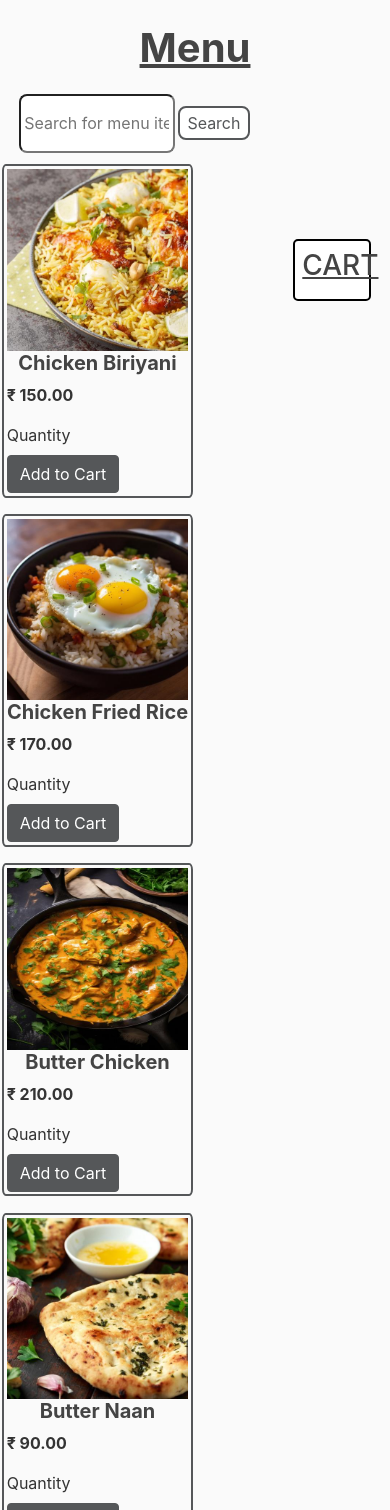
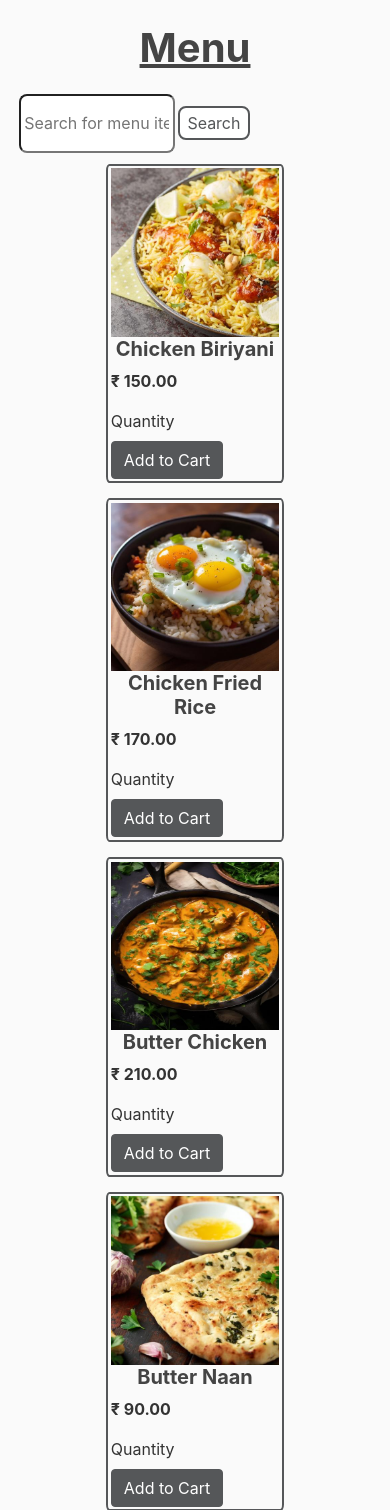
Before and after one commit to Nikhil422004/Tavern_Restaurant_App, a Django app: page /menu/ in a window 390 px wide. Shown: the part 56-1566 px from the top of the page. Run offline with Django 5.2, Linux system fonts and the light colour scheme; a user stored in the database is signed in; data comes from the database, SQL or seed files in the repository; both versions use the stored data as it was after the commit; data that the repository does not hold is empty; some libraries are stand-ins or nearby versions.

Commit message:
completed

```diff
--- a/menu/controller/cart.py
+++ b/menu/controller/cart.py
@@ -71,7 +71,8 @@ def removeitem(request):
 def clearcart(request):
     cart = Cart.objects.filter(user=request.user)
     cart.delete()
-    return redirect('view-cart/')
+    messages.success(request, "Cart cleared successfully!")
+    return redirect('menu')
 
 
 def confirmorder(request):
--- a/menu/static/menu/menu.css
+++ b/menu/static/menu/menu.css
@@ -86,16 +86,52 @@
     color: white;
 }
 
-@media (max-width: 800px) {
+@media (max-width: 1450px) {
+    .menuPage {
+        margin: auto -5%;
+    }
+}
+
+@media (max-width: 1020px) {
+    .menuPage {
+        margin: auto -4%;
+    }
+}
+
+
+@media (max-width: 995px) {
     .menuCard {
         width: 40%;
         margin: 3%;
     }
+
+    .menuPage {
+        width: 65vw;
+    }
 }
 
-@media (max-width: 500px) {
+@media (max-width: 660px) {
     .menuCard {
         width: 70%;
         margin: 3%;
     }
+
+    .cartItems h3 {
+        font-size: 100%;
+    }
+
+    .cartItems {
+        width: 30%;
+        max-width: none;
+    }
 }
+
+@media (max-width: 500px) {
+    .cartItems {
+        display: none;
+    }
+
+    .menuPage {
+        margin: auto;
+    }
+}
--- a/menu/templates/menu/menu.html
+++ b/menu/templates/menu/menu.html
@@ -1,38 +1,56 @@
-{% extends "menu/base.html" %}
-{% load static %}
-{% block head %}
+{% extends "menu/base.html" %} {% load static %} {% block head %}
 <link rel="stylesheet" href="{% static 'menu/menu.css' %}" />
 <title>Tavern | Menu</title>
-{% endblock head %}
-{% load crispy_forms_tags %}
-{% block content %}
+{% endblock head %} {% load crispy_forms_tags %} {% block content %}
 <h1 class="menuTitle">Menu</h1>
 <form method="GET" action="{% url 'menu' %}" class="searchForm">
-  <input type="text" name="query" placeholder="Search for menu items..." class="searchInput" autocomplete="off" />
+  <input
+    type="text"
+    name="query"
+    placeholder="Search for menu items..."
+    class="searchInput"
+    autocomplete="off"
+  />
   <button type="submit" class="searchButton">Search</button>
 </form>
-<div class="menuContain">
 
 <div class="menuPage">
-    {% for menu in menuItems %}
-    {% url 'menu-detail' menu.pk as menu_detail_url %}
+  {% for menu in menuItems %} {% url 'menu-detail' menu.pk as menu_detail_url %}
   <div class="menuCard">
-      <img src="{{menu.image.url}}" alt="{{menu.title}}" class="cardImage"
-        onclick="window.location.href='{{ menu_detail_url }}'" style="cursor: pointer" />
+    <img
+      src="{{menu.image.url}}"
+      alt="{{menu.title}}"
+      class="cardImage"
+      onclick="window.location.href='{{ menu_detail_url }}'"
+      style="cursor: pointer"
+    />
     <div class="cardBody">
-        <h5 class="cardTitle" onclick="window.location.href='{{ menu_detail_url }}'" style="cursor: pointer">
+      <h5
+        class="cardTitle"
+        onclick="window.location.href='{{ menu_detail_url }}'"
+        style="cursor: pointer"
+      >
         {{menu.title}}
       </h5>
       <p class="card-text"><strong>₹ {{menu.price}}</strong></p>
 
       <div class="cartBtns">
         {% csrf_token %}
-          <input type="hidden" name="csrfmiddlewaretoken" value="{{ csrf_token }}" />
+        <input
+          type="hidden"
+          name="csrfmiddlewaretoken"
+          value="{{ csrf_token }}"
+        />
         <input type="hidden" value="{{ menu.pk }}" class="menuId" />
         <label for="Quantity">Quantity</label>
         <div class="qtyBtnGroup">
           <button class="input-group-text changeQty decrement-btn">-</button>
-            <input type="text" name="Quantity" value="1" class="form-control qty-input text-center" />
+          <input
+            type="text"
+            name="Quantity"
+            value="1"
+            class="form-control qty-input text-center"
+          />
           <button class="input-group-text changeQty increment-btn">+</button>
         </div>
         <div class="addBtnGroup">
@@ -46,15 +64,13 @@
   {% endfor %}
 </div>
 <div class="cartItems">
-    <h3 style="text-align: center;text-decoration: underline;">CART</h3>
+  <h3 style="text-align: center; text-decoration: underline">CART</h3>
   {% for item in cartItems %}
   <div class="cartItem">
-      <p>{{ item.menu.title }} </p>
-      <p> - ₹{{ item.menu.price }}</p>
+    <p>{{ item.menu.title }}</p>
+    <p>-₹{{ item.menu.price }}</p>
   </div>
   {% endfor %}
 </div>
-</div>
-{% endblock content %}
-{% block script %}
-{% endblock script %}
+
+{% endblock content %} {% block script %} {% endblock script %}
--- a/menu/urls.py
+++ b/menu/urls.py
@@ -12,7 +12,7 @@ urlpatterns = [
     path('view-cart/', cart.viewcart,  name='view-cart'),
     path('update-cart/', cart.updatecart,  name='update-cart'),
     path('remove-item/', cart.removeitem,  name='remove-item'),
-    path('', cart.clearcart, name='clear-cart'),
+    path('/', cart.clearcart, name='clear-cart'),
     path('confirm-order/', cart.confirmorder, name='confirm-order'),
     path('confirmation-page/<str:order_id>/', cart.confirmation_page, name='confirmation-page'),
 ]
```
Also changed, not shown: db.sqlite3. Lines whose indentation alone changed are shown as unchanged.
